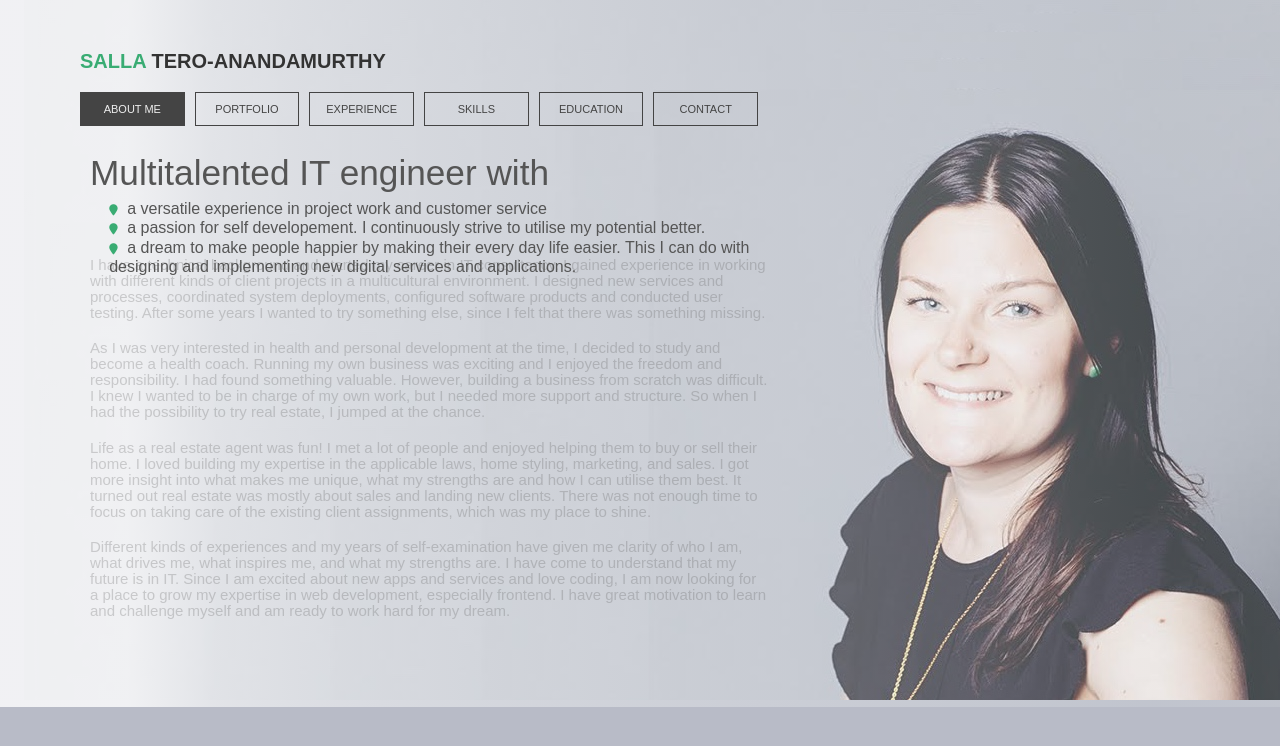
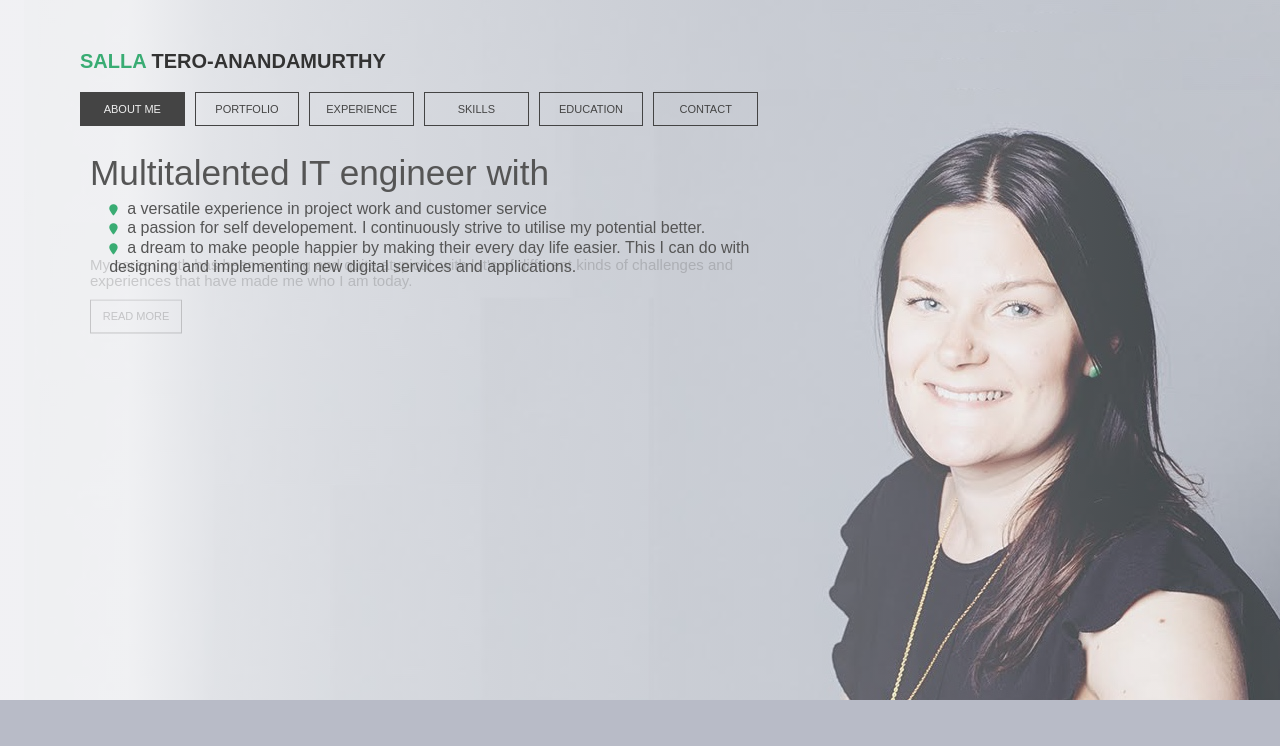
Before and after one commit to sallatero/sallatero.github.io, a React (Create React App) app: page / in a window 1280 px wide. Both pictures are taken after a click on the element "ABOUT ME". Shown: the top 746 px of the page. Built offline with nearby package versions, Linux system fonts and the light colour scheme.

Commit message:
About pages's story put behind a read more button

```diff
--- a/src/App.css
+++ b/src/App.css
@@ -340,6 +340,9 @@ ul {
   margin-block-start: 1.2rem;
   margin-block-end: 0;
 }
+.story-text .button, .story-invite .button {
+  width: 70px;
+}
 
 /* PORTFOLIO */
 .portfolio-container {
@@ -433,9 +436,13 @@ ul {
 	-webkit-animation: slide-in-top 1.5s cubic-bezier(0.250, 0.460, 0.450, 0.940) 0.8s both;
 	        animation: slide-in-top 1.5s cubic-bezier(0.250, 0.460, 0.450, 0.940) 0.8s both;
 }
-.slide-in-top.ab-p, .slide-in-top.port-img {
+.slide-in-top.ab-p, .slide-in-top.ab-but, .slide-in-top.port-img {
 	-webkit-animation: slide-in-top 1.5s cubic-bezier(0.250, 0.460, 0.450, 0.940) 2.6s both;
 	        animation: slide-in-top 1.5s cubic-bezier(0.250, 0.460, 0.450, 0.940) 2.6s both;
+}
+.slide-in-top.ab-p-2 {
+	-webkit-animation: slide-in-top 1.5s cubic-bezier(0.250, 0.460, 0.450, 0.940) 0.3s both;
+	        animation: slide-in-top 1.5s cubic-bezier(0.250, 0.460, 0.450, 0.940) 0.3s both;
 }
 @-webkit-keyframes slide-in-top {
   0% {
--- a/src/Story.js
+++ b/src/Story.js
@@ -1,31 +1,45 @@
-import React from 'react'
+import React, { useState } from 'react'
 
 const Story = (props) => {
+  const [storyVisible, setStoryVisible] = useState(false)
+
+  const toggleVisibility = () => {
+    const bool = storyVisible
+    setStoryVisible(!bool)
+  }
 
   return (
-    <div id='about'>
-      <div>
-        <p className='slide-in-top ab-p'>
+    <div className='story-container'>
+    {
+    storyVisible
+    ?
+    <div className='story-text'>
+      <p className='slide-in-top ab-p-2'>
+        My career path has been exciting and quite atypical, with lot's of different kinds of challenges and experiences
+        that have made me who I am today.
+      </p>
+      <div className='button slide-in-top ab-but' onClick={() => toggleVisibility()}>Read less</div>
+      <p className='slide-in-top ab-p-2'>
         I have a technical background and started my career in IT consultancy. I gained experience in
         working with different kinds of client projects in a multicultural environment. I designed new
         services and processes, coordinated system deployments, configured software products and conducted
         user testing. After some years I wanted to try something else, since I felt that there was something missing.
       </p>
-        <p className='slide-in-top ab-p'>
+      <p className='slide-in-top ab-p-2'>
         As I was very interested in health and personal development at the time, I decided to study
         and become a health coach. Running my own business was exciting and I enjoyed the freedom and
         responsibility. I had found something valuable. However, building a business from scratch was
         difficult. I knew I wanted to be in charge of my own work, but I needed more support and structure.
         So when I had the possibility to try real estate, I jumped at the chance.
       </p>
-        <p className='slide-in-top ab-p'>
+      <p className='slide-in-top ab-p-2'>
         Life as a real estate agent was fun! I met a lot of people and enjoyed helping them to buy or sell
         their home. I loved building my expertise in the applicable laws, home styling, marketing, and sales.
         I got more insight into what makes me unique, what my strengths are and how I can utilise them best.
         It turned out real estate was mostly about sales and landing new clients. There was not enough time
         to focus on taking care of the existing client assignments, which was my place to shine.
       </p>
-        <p className='slide-in-top ab-p'>
+      <p className='slide-in-top ab-p-2'>
         Different kinds of experiences and my years of self-examination have given me clarity of who I am,
         what drives me, what inspires me, and what my strengths are. I have come to understand that
         my future is in IT. Since I am excited about new apps and services and love coding, I am now looking
@@ -33,9 +47,25 @@ const Story = (props) => {
         learn and challenge myself and am ready to work hard for my dream.
       </p>
     </div>
+    :
+    <div className='story-invite'>
+      <p className='slide-in-top ab-p'>
+        My career path has been exciting and quite atypical, with lot's of different kinds of challenges and experiences
+        that have made me who I am today.
+      </p>
+      <div className='button slide-in-top ab-but' onClick={() => toggleVisibility()}>Read more</div>
+    </div>
+    }
     </div>
   )
 }
+
+/*
+  <div className='button' id={classFor(1)}
+  onClick={() => props.setPage(1)}>
+  About me
+</div>
+*/
 
 /*
 I am a multi-talented IT engineer with a versatile experience in project work and customer
```
Lines whose indentation alone changed are shown as unchanged.
